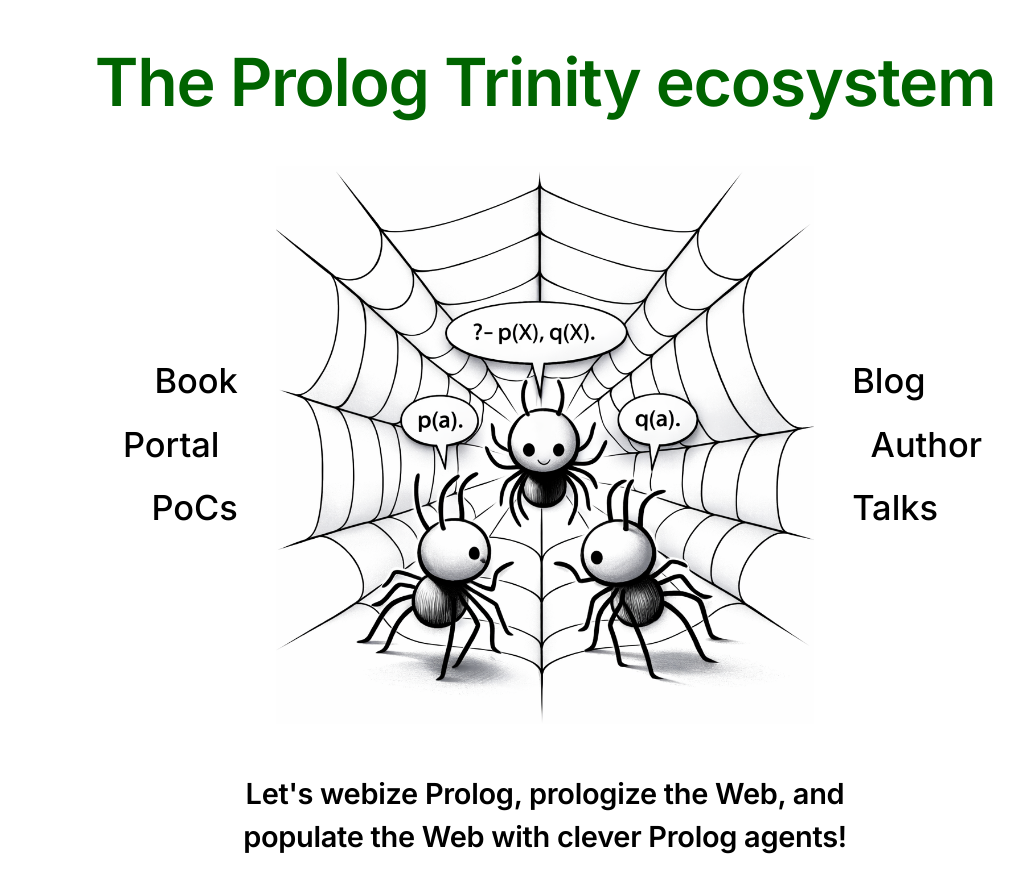
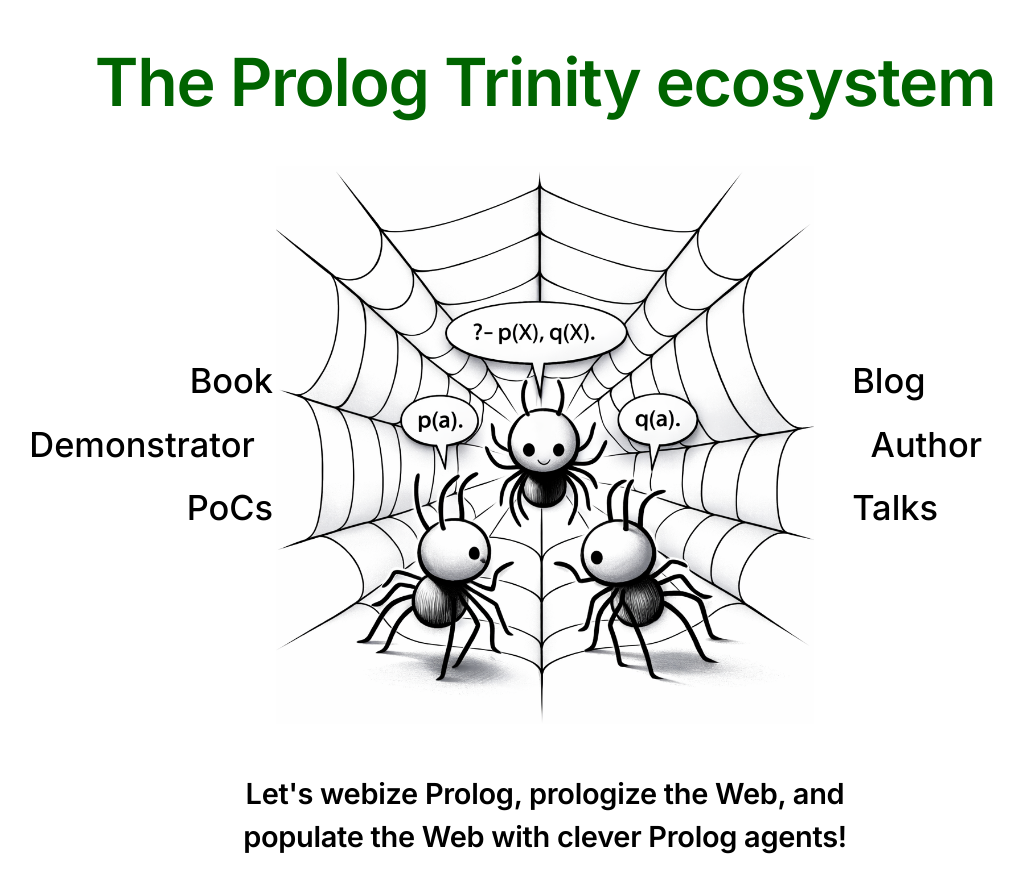
Before and after one commit to torbjornlager/book-project-home, a Jekyll site: the page index.html, which Jekyll copies as it is, in a window 1280 px wide. Shown: the top 893 px of the page, without its empty margins (95-1119 px from the left). Built offline with Jekyll 4.4.1, drawn with Linux system fonts in a browser that asks for light colours.

Commit message:
Update index.html

```diff
--- a/index.html
+++ b/index.html
@@ -206,7 +206,7 @@
     <section class="trinity-hero__nav" aria-label="Primary navigation">
       <nav class="trinity-hero__col trinity-hero__col--left" aria-label="Primary sections">
         <a class="trinity-link" href="book.html">Book</a>
-        <a class="trinity-link" href="https://n3.elfenbenstornet.se/portal">&nbsp;&nbsp;Portal&nbsp;&nbsp;</a>
+        <a class="trinity-link" href="https://n3.elfenbenstornet.se/portal">&nbsp;&nbsp;Demonstrator&nbsp;&nbsp;</a>
         <a class="trinity-link" href="pocs.html">PoCs</a>
       </nav>
 
```
